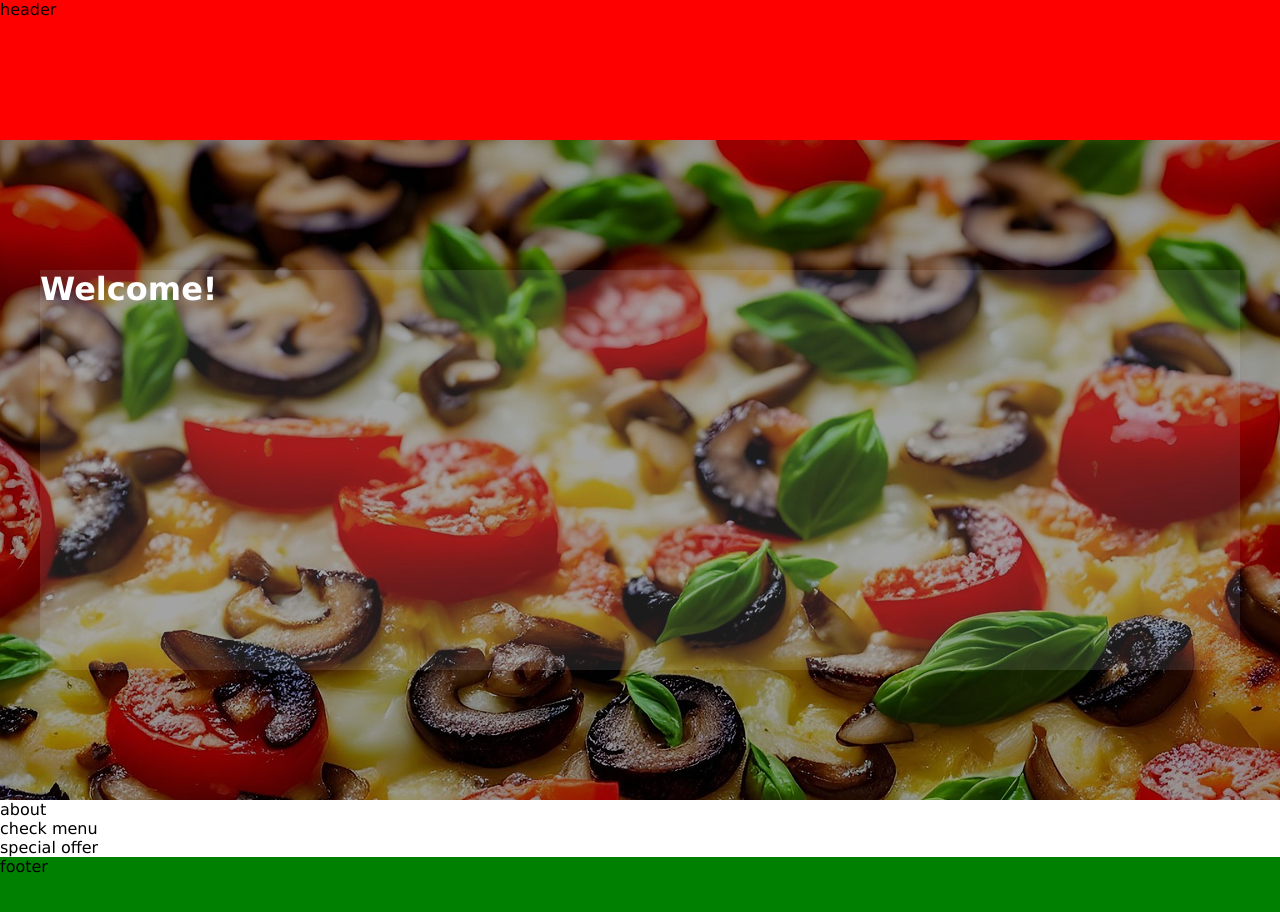
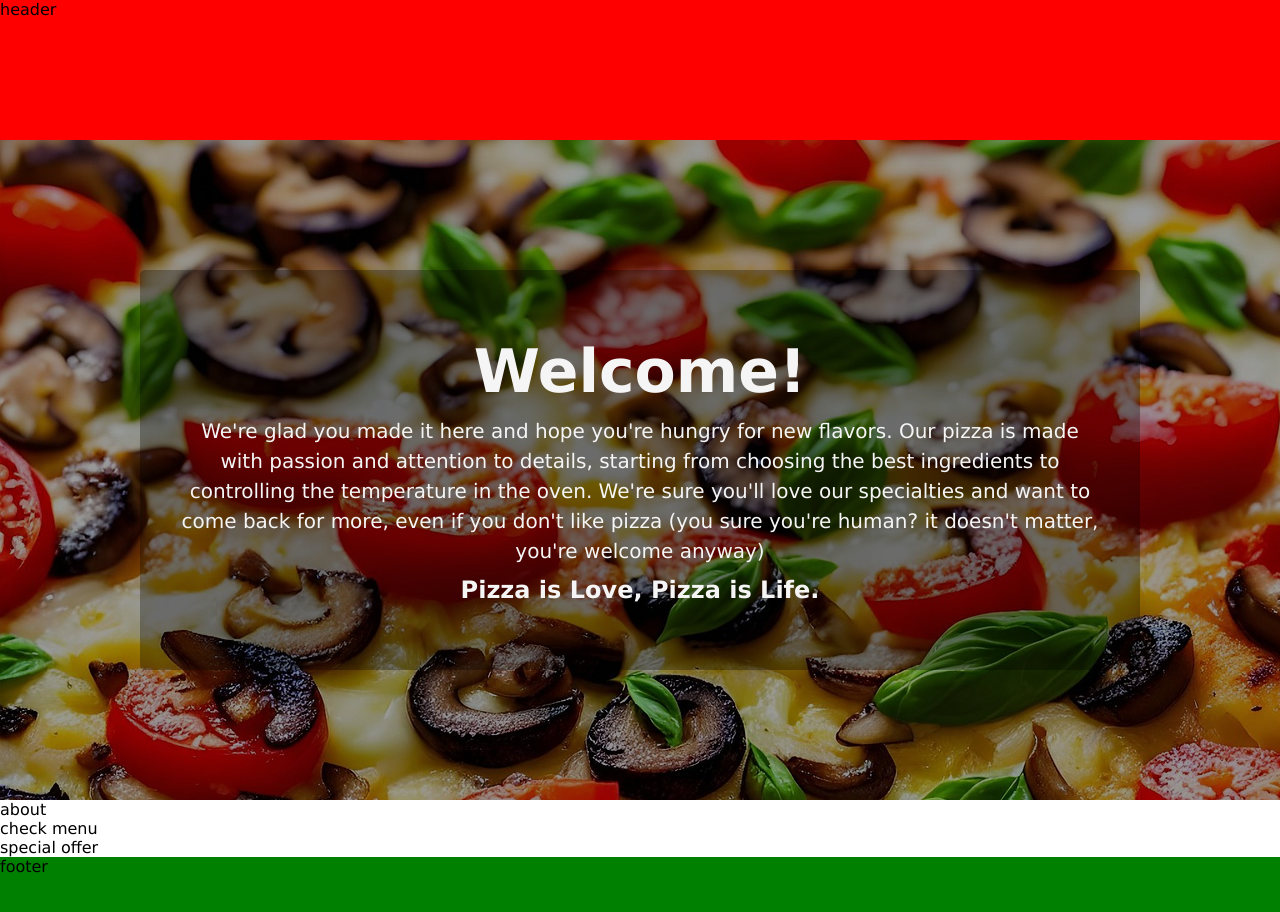
Before and after one commit to michudud/Pizza-System, a React (Vite) app: page / in a window 1280 px wide. Shown: the top 912 px of the page. Built offline with nearby package versions, Linux system fonts and the light colour scheme.

Commit message:
welcome section update

```diff
--- a/src/pages/HomePage/WelcomeSection/WelcomeSection.jsx
+++ b/src/pages/HomePage/WelcomeSection/WelcomeSection.jsx
@@ -6,7 +6,15 @@ const WelcomeSection = () => {
       <div className="bg_tint">
         <div className="content">
           <h1>Welcome!</h1>
-          <p></p>
+          <p>
+            We're glad you made it here and hope you're hungry for new flavors.
+            Our pizza is made with passion and attention to details, starting
+            from choosing the best ingredients to controlling the temperature in
+            the oven. We're sure you'll love our specialties and want to come
+            back for more, even if you don't like pizza (you sure you're human?
+            it doesn't matter, you're welcome anyway)
+          </p>
+          <h2>Pizza is Love, Pizza is Life.</h2>
         </div>
       </div>
     </div>
--- a/src/pages/HomePage/WelcomeSection/WelcomeSection.style.css
+++ b/src/pages/HomePage/WelcomeSection/WelcomeSection.style.css
@@ -16,8 +16,25 @@
 }
 
 .content {
-  width: 1200px;
-  height: 400px;
-  color: white;
-  background-color: rgba(255, 255, 255, 0.1);
+  display: flex;
+  flex-direction: column;
+  align-items: center;
+  justify-content: center;
+  width: 1000px;
+  min-height: 400px;
+  padding: 40px;
+  background-color: rgba(2, 2, 2, 0.3);
+  border-radius: 5px;
+  color: whitesmoke;
+  text-align: center;
 }
+
+h1 {
+  font-size: 60px;
+}
+
+p {
+  margin: 10px 0;
+  font-size: 20px;
+  line-height: 30px;
+}
```
